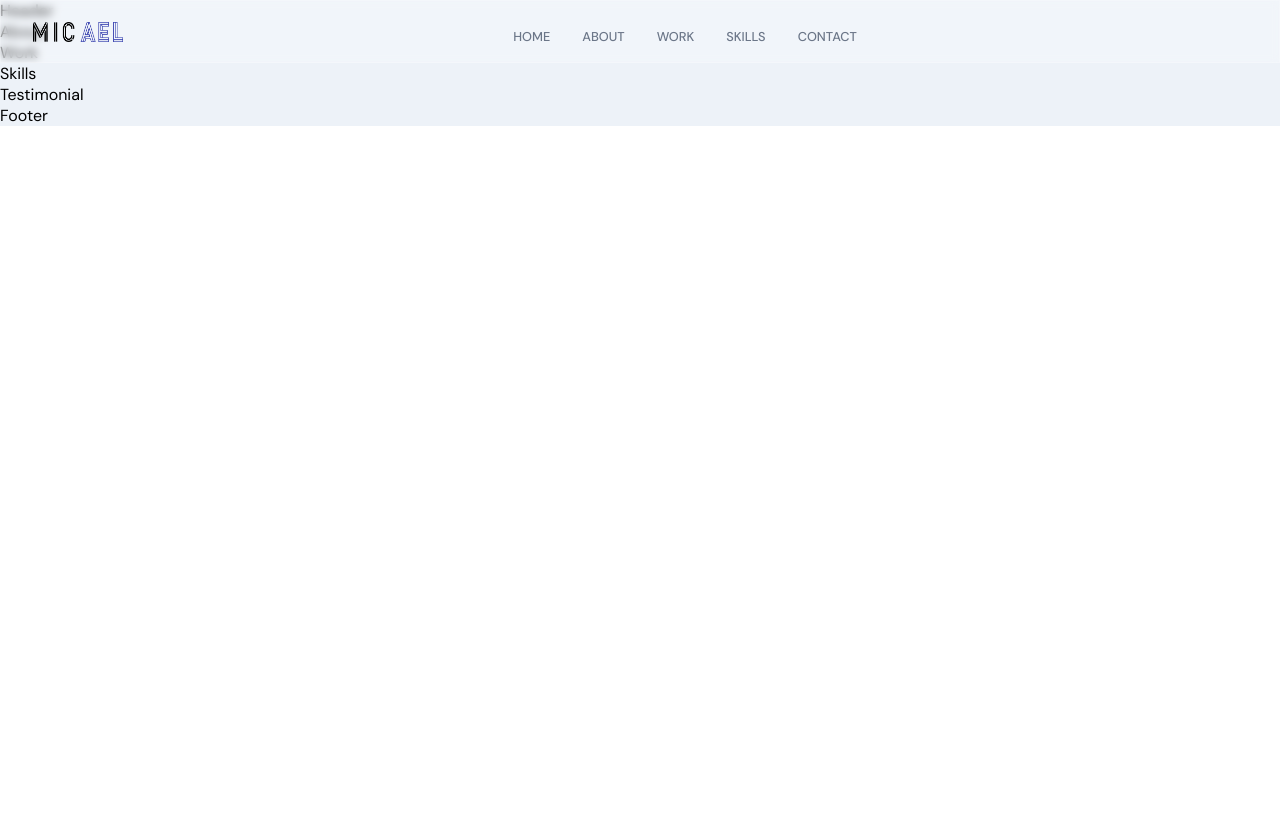
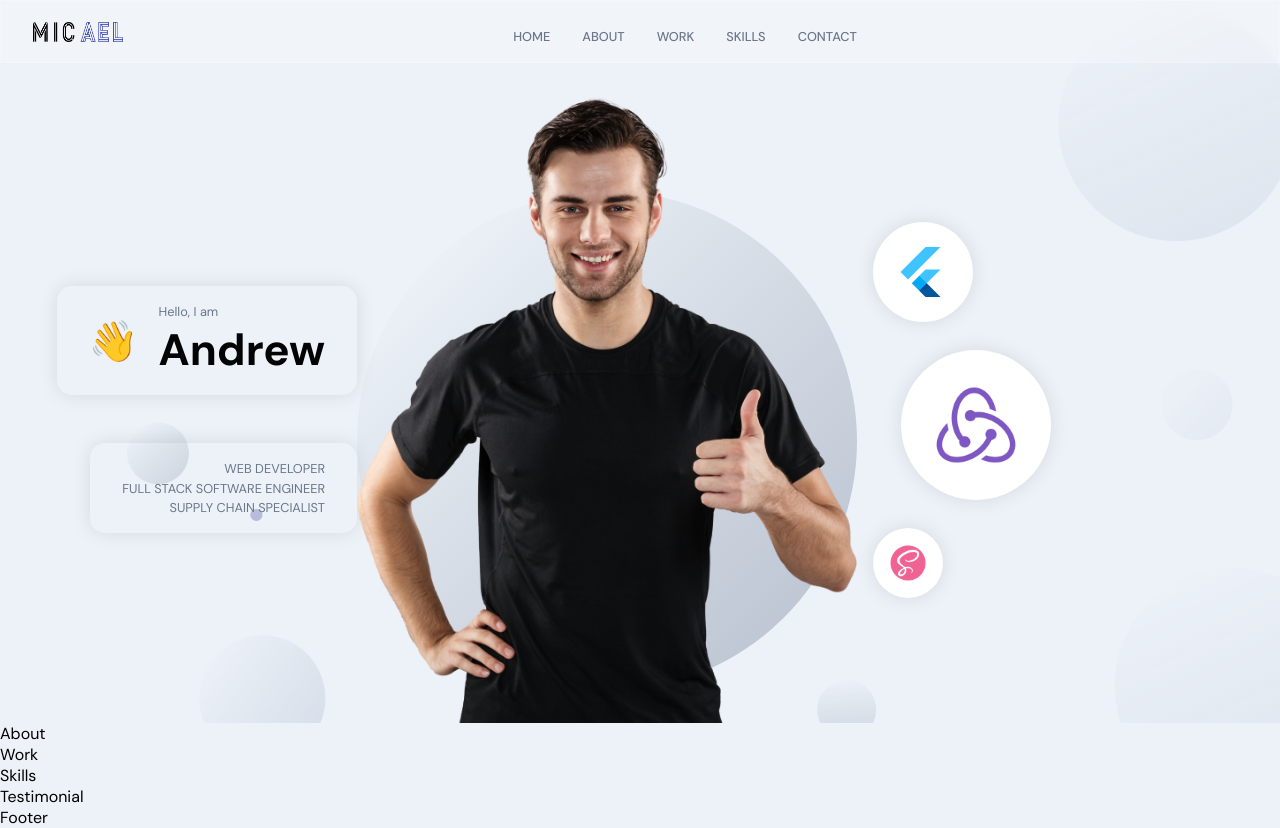
Before and after one commit to hey-now/react_portfolio, a React (Create React App) app: page / in a window 1280 px wide. Before the commit the page ends 800 px from the top, so only its background shows below. Built offline with nearby package versions, Linux system fonts and the light colour scheme.

Commit message:
adding header section and styling

```diff
--- a/src/container/Header/Header.jsx
+++ b/src/container/Header/Header.jsx
@@ -1,10 +1,68 @@
 import React from 'react';
+import { motion } from 'framer-motion';
+import { images } from '../../constants';
 
 import './Header.scss';
 
 const Header = () => {
+  const scaleVariants = {
+    whileInView: {
+      scale: [0, 1],
+      opacity: [0, 1],
+      transistion: {
+        duration: 1,
+        ease: 'easeInOut'
+      }
+    }
+  }
   return (
-    <div>Header</div>
+    <div id='home' className='app__header app__flex'>
+      <motion.div
+        whileInView={{ x: [-100, 0], opacity: [0, 1] }}
+        transistion={{ duration: 2 }}
+        className='app__header-info'
+      >
+        <div className='app__header-badge'>
+          <div className='badge-cmp app__flex'>
+            <span>👋</span>
+            <div style={{ marginLeft: 20 }}>
+              <p className='p-text'>Hello, I am</p>
+              <h1 className='head-text'>Andrew</h1>
+            </div>
+          </div>
+          <div className='tag-cmp app__flex'>
+            <p className='p-text'>Web Developer</p>
+            <p className='p-text'>Full Stack Software Engineer</p>
+            <p className='p-text'>Supply Chain Specialist</p>
+          </div>
+        </div>
+      </motion.div>
+      <motion.div
+        whileInView={{ opacity: [0, 1] }}
+        transistion={{ duration: 0.5, delayChildren: 0.5 }}
+        className='app__header-img'
+      >
+        <img src={images.profile} alt="profile_bg" />
+        <motion.img
+          whileInView={{ scale: [0, 1] }}
+          transistion={{ duration: 1, ease: 'easeInOut' }}
+          src={images.circle}
+          alt="profile_circle"
+          className='overlay_circle'
+        />
+      </motion.div>
+      <motion.div
+        variants={scaleVariants}
+        whileInView={scaleVariants.whileInView}
+        className='app__header-circles'
+      >
+        {[images.flutter, images.redux, images.sass].map((circle, index) => (
+          <div className='circle-cmp app__flex' key={`circle-${index}`}>
+            <img src={circle} alt="circle" />
+          </div>
+        ))}
+      </motion.div>
+    </div>
   )
 }
 
--- a/src/container/Header/Header.scss
+++ b/src/container/Header/Header.scss
@@ -0,0 +1,180 @@
+#home {
+  position: relative;
+  background: url('../../assets/bgIMG.png');
+  background-size: cover;
+  background-repeat: repeat;
+  background-position: center;
+
+  .app__wrapper {
+    padding: 0;
+
+    .copyright {
+      display: none;
+    }
+  }
+}
+
+.app__header {
+  flex: 1;
+  width: 100%;
+  height: 100%;
+  flex-direction: row;
+  padding: 6rem 2rem 0;
+
+  @media screen and (min-width: 2000px) {
+    padding-top: 8rem;
+  }
+  @media screen and (max-width: 1200px) {
+    flex-direction: column;
+  }
+  @media screen and (max-width: 400px) {
+    padding: 6rem 1rem 2rem;
+  }
+}
+
+.app__header-info {
+  flex: 0.65;
+  display: flex;
+  flex-direction: column;
+  justify-content: flex-start;
+  align-items: flex-start;
+  height: 100%;
+
+  @media screen and (max-width: 2000px) {
+    width: 100%;
+    margin-right: 0rem;
+  }
+}
+
+.app__header-badge {
+  width: 100%;
+  display: flex;
+  justify-content: flex-end;
+  align-items: flex-end;
+  flex-direction: column;
+
+  .badge-cmp, .tag-cmp {
+    padding: 1rem 2rem;
+    border: var(--white-color);
+    border-radius: 15px;
+    flex-direction: row;
+    width: auto;
+    box-shadow: 0 0 20px rgba(0, 0, 0, 0.1);
+  }
+
+  .tag-cmp {
+    flex-direction: column;
+    margin-top: 3rem;
+
+    p {
+      width: 100%;
+      text-transform: uppercase;
+      text-align: right;
+    }
+  }
+
+  span {
+    font-size: 2.5rem;
+
+    @media screen and (min-width: 2000px) {
+      font-size: 5rem;
+    }
+  }
+
+  @media screen and (max-width: 1200px) {
+    justify-content: flex-start;
+    align-items: flex-start;
+  }
+}
+
+.app__header-circles {
+  flex: 0.75;
+  display: flex;
+  flex-direction: column;
+  justify-content: space-evenly;
+  align-items: flex-start;
+  height: 100%;
+  margin-left: 1rem;
+
+  div {
+    width: 100px;
+    height: 100px;
+    border-radius: 50%;
+    background: var(--white-color);
+    box-shadow: 0 0 20px rgba(0, 0, 0, 0.1);
+
+    img {
+      width: 60%;
+      height: 60%;
+    }
+  }
+
+  div:nth-child(1) {
+    width: 100px;
+    height: 100px;
+  }
+  div:nth-child(2) {
+    margin: 1.75rem;
+    width: 150px;
+    height: 150px;
+  }
+  div:nth-child(3) {
+    width: 70px;
+    height: 70px;
+  }
+
+  @media screen and (min-width: 2000px) {
+    div:nth-child(1) {
+      width: 400px;
+      height: 400px;
+    }
+    div:nth-child(2) {
+      width: 170px;
+      height: 170px;
+    }
+    div:nth-child(3) {
+      width: 200px;
+      height: 200px;
+    }
+  }
+
+  @media screen and (max-width: 1200px) {
+    width: 100%;
+    flex-direction: row;
+    flex-wrap: wrap;
+    margin-left: 0;
+
+    div {
+      margin: 1rem;
+    }
+  }
+}
+
+.app__header-img {
+  flex: 1;
+  height: 100%;
+  display: flex;
+  justify-content: flex-end;
+  align-items: flex-end;
+  position: relative;
+
+  img {
+    width: 100%;
+    object-fit: contain;
+    z-index: 1;
+  }
+
+  .overlay_circle {
+    position: absolute;
+    left: 0;
+    right: 0;
+    bottom: 0;
+    z-index: 0;
+    width: 100%;
+    height: 90%;
+  }
+
+  @media screen and (max-width: 1200px) {
+    margin: 2rem 0;
+  }
+}
```
